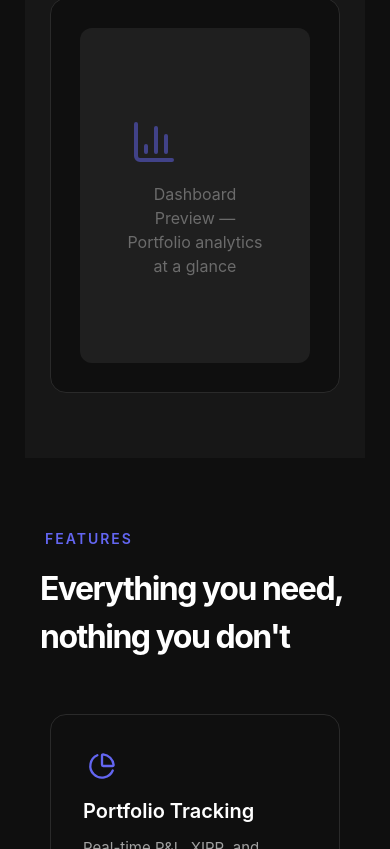
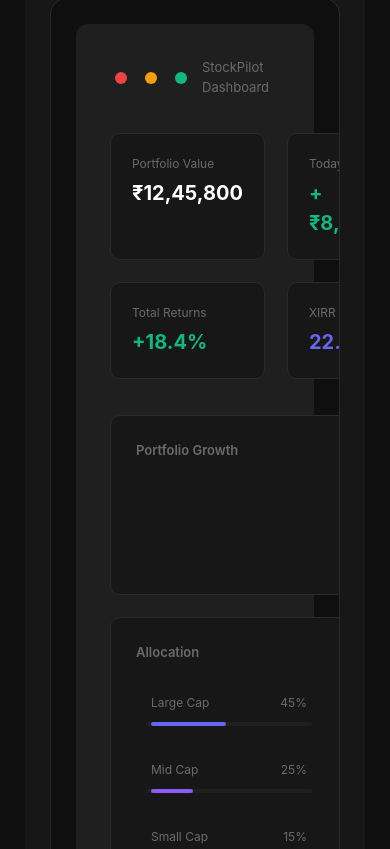
Before and after one commit to Mritunjaypratapsinghh/stockpilot, a Next.js app in the folder frontend/: page /landing in a window 390 px wide. Shown: the part 1295-2144 px from the top of the page. Built offline with nearby package versions, Linux system fonts and the light colour scheme.

Commit message:
fix: replace empty placeholder with mock dashboard preview
- Portfolio value, P&L, returns, XIRR stat cards
- Bar chart for portfolio growth
- Allocation breakdown with progress bars
- Responsive: 2-col stats + stacked charts on mobile

```diff
--- a/frontend/src/app/globals.css
+++ b/frontend/src/app/globals.css
@@ -140,6 +140,8 @@ input:focus, select:focus { outline: none; }
   .pub-section-alt { padding: 60px 20px; }
   .pub-grid-2 { grid-template-columns: 1fr; }
   .pub-grid-3 { grid-template-columns: 1fr; }
+  .pub-mock-stats { grid-template-columns: repeat(2, 1fr) !important; }
+  .pub-mock-charts { grid-template-columns: 1fr !important; }
   .pub-footer-grid { grid-template-columns: 1fr 1fr; gap: 32px; }
   .pub-footer-bottom { flex-direction: column; }
   .pub-btn-row { flex-direction: column; }
--- a/frontend/src/app/landing/page.js
+++ b/frontend/src/app/landing/page.js
@@ -59,11 +59,45 @@ export default function LandingPage() {
       {/* Product Preview */}
       <div className="pub-section-alt">
         <div style={{ maxWidth: 1200, margin: '0 auto' }}>
-          <div style={{ background: 'var(--bg-primary)', border: '1px solid var(--border)', borderRadius: 16, padding: 24, textAlign: 'center' }}>
-            <div style={{ background: 'var(--bg-tertiary)', borderRadius: 12, padding: '80px 40px', display: 'flex', alignItems: 'center', justifyContent: 'center', color: 'var(--text-muted)', fontSize: 16 }}>
-              <div>
-                <BarChart3 style={{ width: 48, height: 48, color: 'var(--accent)', marginBottom: 16, opacity: 0.5 }} />
-                <p style={{ margin: 0 }}>Dashboard Preview — Portfolio analytics at a glance</p>
+          <div style={{ background: 'var(--bg-primary)', border: '1px solid var(--border)', borderRadius: 16, padding: 20, overflow: 'hidden' }}>
+            {/* Mock dashboard */}
+            <div style={{ background: 'var(--bg-tertiary)', borderRadius: 12, padding: 24, display: 'flex', flexDirection: 'column', gap: 16 }}>
+              {/* Top bar */}
+              <div style={{ display: 'flex', justifyContent: 'space-between', alignItems: 'center' }}>
+                <div style={{ display: 'flex', gap: 8 }}><div style={{ width: 12, height: 12, borderRadius: '50%', background: '#ef4444' }} /><div style={{ width: 12, height: 12, borderRadius: '50%', background: '#f59e0b' }} /><div style={{ width: 12, height: 12, borderRadius: '50%', background: '#10b981' }} /></div>
+                <div style={{ fontSize: 13, color: 'var(--text-muted)' }}>StockPilot Dashboard</div>
+                <div style={{ width: 60 }} />
+              </div>
+              {/* Mock content */}
+              <div className="pub-mock-stats" style={{ display: 'grid', gridTemplateColumns: 'repeat(4, 1fr)', gap: 12 }}>
+                {[{ l: 'Portfolio Value', v: '₹12,45,800', c: 'var(--text-primary)' }, { l: 'Today\'s P&L', v: '+₹8,420', c: 'var(--green)' }, { l: 'Total Returns', v: '+18.4%', c: 'var(--green)' }, { l: 'XIRR', v: '22.1%', c: 'var(--accent)' }].map((s, i) => (
+                  <div key={i} style={{ background: 'var(--bg-secondary)', borderRadius: 10, padding: 16, border: '1px solid var(--border)' }}>
+                    <div style={{ fontSize: 12, color: 'var(--text-muted)', marginBottom: 4 }}>{s.l}</div>
+                    <div style={{ fontSize: 20, fontWeight: 700, color: s.c }}>{s.v}</div>
+                  </div>
+                ))}
+              </div>
+              {/* Mock chart area */}
+              <div className="pub-mock-charts" style={{ display: 'grid', gridTemplateColumns: '2fr 1fr', gap: 12 }}>
+                <div style={{ background: 'var(--bg-secondary)', borderRadius: 10, padding: 20, border: '1px solid var(--border)', height: 180 }}>
+                  <div style={{ fontSize: 13, fontWeight: 600, color: 'var(--text-muted)', marginBottom: 16 }}>Portfolio Growth</div>
+                  <div style={{ display: 'flex', alignItems: 'flex-end', gap: 6, height: 120 }}>
+                    {[35, 42, 38, 55, 48, 62, 58, 72, 68, 78, 85, 92].map((h, i) => (
+                      <div key={i} style={{ flex: 1, background: `var(--accent)`, borderRadius: 3, height: `${h}%`, opacity: 0.3 + (i / 15) }} />
+                    ))}
+                  </div>
+                </div>
+                <div style={{ background: 'var(--bg-secondary)', borderRadius: 10, padding: 20, border: '1px solid var(--border)' }}>
+                  <div style={{ fontSize: 13, fontWeight: 600, color: 'var(--text-muted)', marginBottom: 16 }}>Allocation</div>
+                  <div style={{ display: 'flex', flexDirection: 'column', gap: 10 }}>
+                    {[{ n: 'Large Cap', p: 45, c: 'var(--accent)' }, { n: 'Mid Cap', p: 25, c: '#8b5cf6' }, { n: 'Small Cap', p: 15, c: '#ec4899' }, { n: 'Debt', p: 15, c: '#f59e0b' }].map((s, i) => (
+                      <div key={i}>
+                        <div style={{ display: 'flex', justifyContent: 'space-between', fontSize: 12, color: 'var(--text-muted)', marginBottom: 4 }}><span>{s.n}</span><span>{s.p}%</span></div>
+                        <div style={{ height: 4, background: 'var(--bg-tertiary)', borderRadius: 2 }}><div style={{ height: '100%', width: `${s.p}%`, background: s.c, borderRadius: 2 }} /></div>
+                      </div>
+                    ))}
+                  </div>
+                </div>
               </div>
             </div>
           </div>
```
